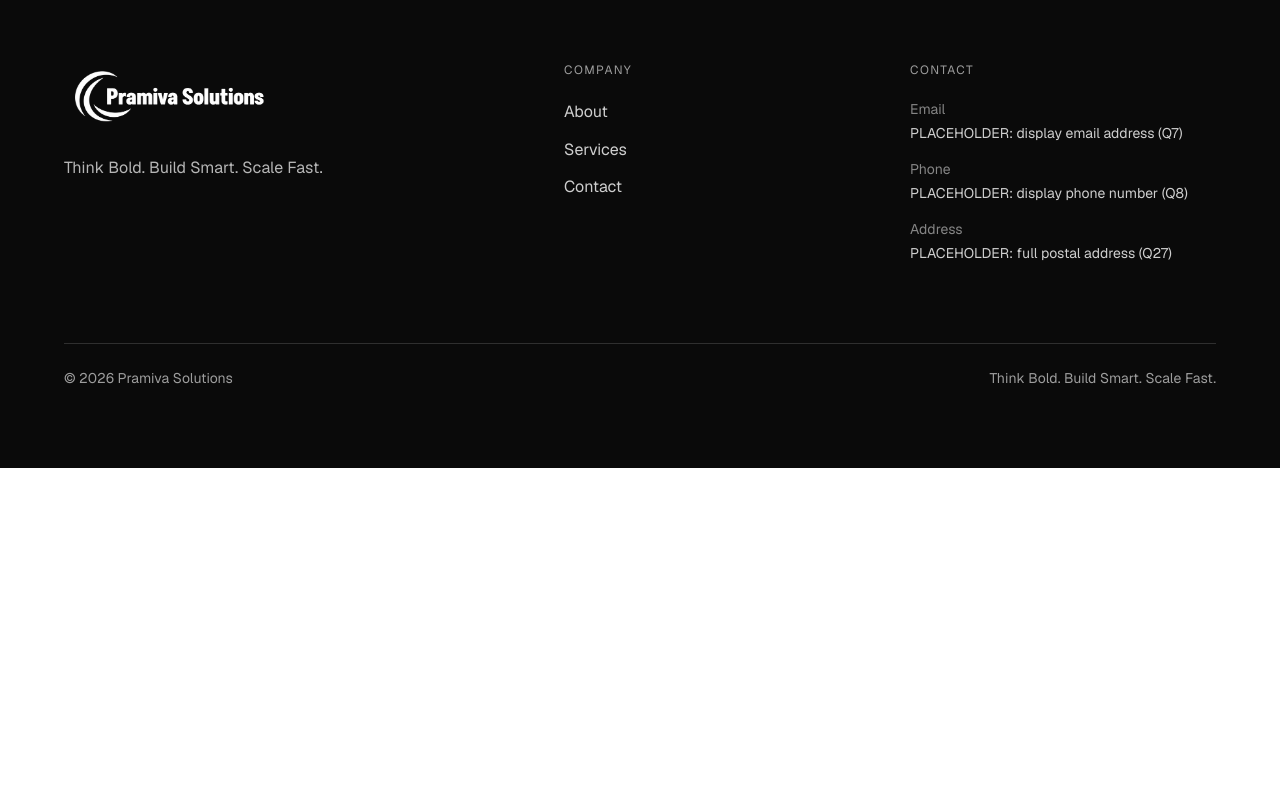
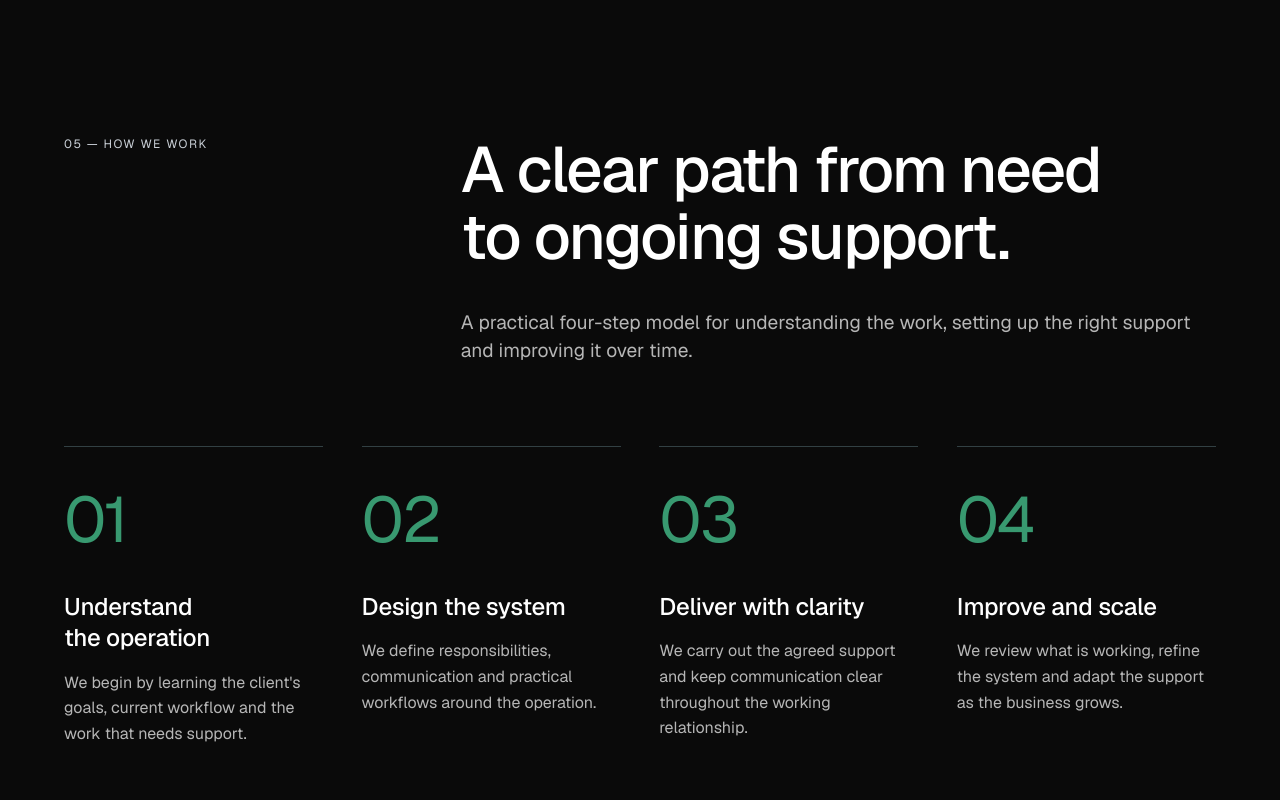
Before and after one commit to lorem007work/Pramiva-_Solutions, a Next.js app: page / in a window 1280 px wide. Shown: the part 4160-4960 px from the top of the page. Before the commit the page ends 4628 px from the top, so only its background shows below. Built offline with nearby package versions, Linux system fonts and the light colour scheme; no server answers.

Commit message:
Add homepage process section

```diff
--- a/src/app/page.tsx
+++ b/src/app/page.tsx
@@ -1,5 +1,6 @@
 import { Hero } from "@/components/sections/hero";
 import { PositioningStatement } from "@/components/sections/positioning-statement";
+import { Process } from "@/components/sections/process";
 import { ServicesOverview } from "@/components/sections/services-overview";
 import { WhyPramiva } from "@/components/sections/why-pramiva";
 
@@ -10,6 +11,7 @@ export default function Home() {
       <PositioningStatement />
       <ServicesOverview />
       <WhyPramiva />
+      <Process />
     </main>
   );
 }
--- /dev/null
+++ b/src/components/sections/process.tsx
@@ -0,0 +1,38 @@
+import { Section } from "@/components/ui/section";
+import { homepage } from "@/data/homepage";
+
+/** Assumed four-step working model, pending management review. */
+export function Process() {
+  const { process } = homepage;
+
+  return (
+    <Section tone="ink" aria-labelledby="home-process-title">
+      <div className="grid gap-block lg:grid-cols-12">
+        <p className="text-eyebrow uppercase text-line-strong lg:col-span-3">
+          {process.eyebrow}
+        </p>
+
+        <div className="lg:col-span-8 lg:col-start-5">
+          <h2 id="home-process-title" className="max-w-4xl text-h1">
+            {process.title}
+          </h2>
+          <p className="mt-block max-w-[65ch] text-lead text-canvas/70">
+            {process.description}
+          </p>
+        </div>
+      </div>
+
+      <ol className="mt-section-sm grid gap-block md:grid-cols-2 lg:grid-cols-4">
+        {process.steps.map((step, index) => (
+          <li key={step.title} className="border-t border-slate pt-block">
+            <span aria-hidden="true" className="text-h1 text-accent">
+              {String(index + 1).padStart(2, "0")}
+            </span>
+            <h3 className="mt-block text-h3">{step.title}</h3>
+            <p className="mt-4 text-canvas/70">{step.description}</p>
+          </li>
+        ))}
+      </ol>
+    </Section>
+  );
+}
--- a/src/data/homepage.ts
+++ b/src/data/homepage.ts
@@ -44,4 +44,32 @@ export const homepage = {
       },
     ],
   },
+  process: {
+    eyebrow: "05 — How we work",
+    title: "A clear path from need to ongoing support.",
+    description:
+      "A practical four-step model for understanding the work, setting up the right support and improving it over time.",
+    steps: [
+      {
+        title: "Understand the operation",
+        description:
+          "We begin by learning the client's goals, current workflow and the work that needs support.",
+      },
+      {
+        title: "Design the system",
+        description:
+          "We define responsibilities, communication and practical workflows around the operation.",
+      },
+      {
+        title: "Deliver with clarity",
+        description:
+          "We carry out the agreed support and keep communication clear throughout the working relationship.",
+      },
+      {
+        title: "Improve and scale",
+        description:
+          "We review what is working, refine the system and adapt the support as the business grows.",
+      },
+    ],
+  },
 } as const;
```
Also changed, not shown: 1 other file (tests, documents, lock files or other folders).
